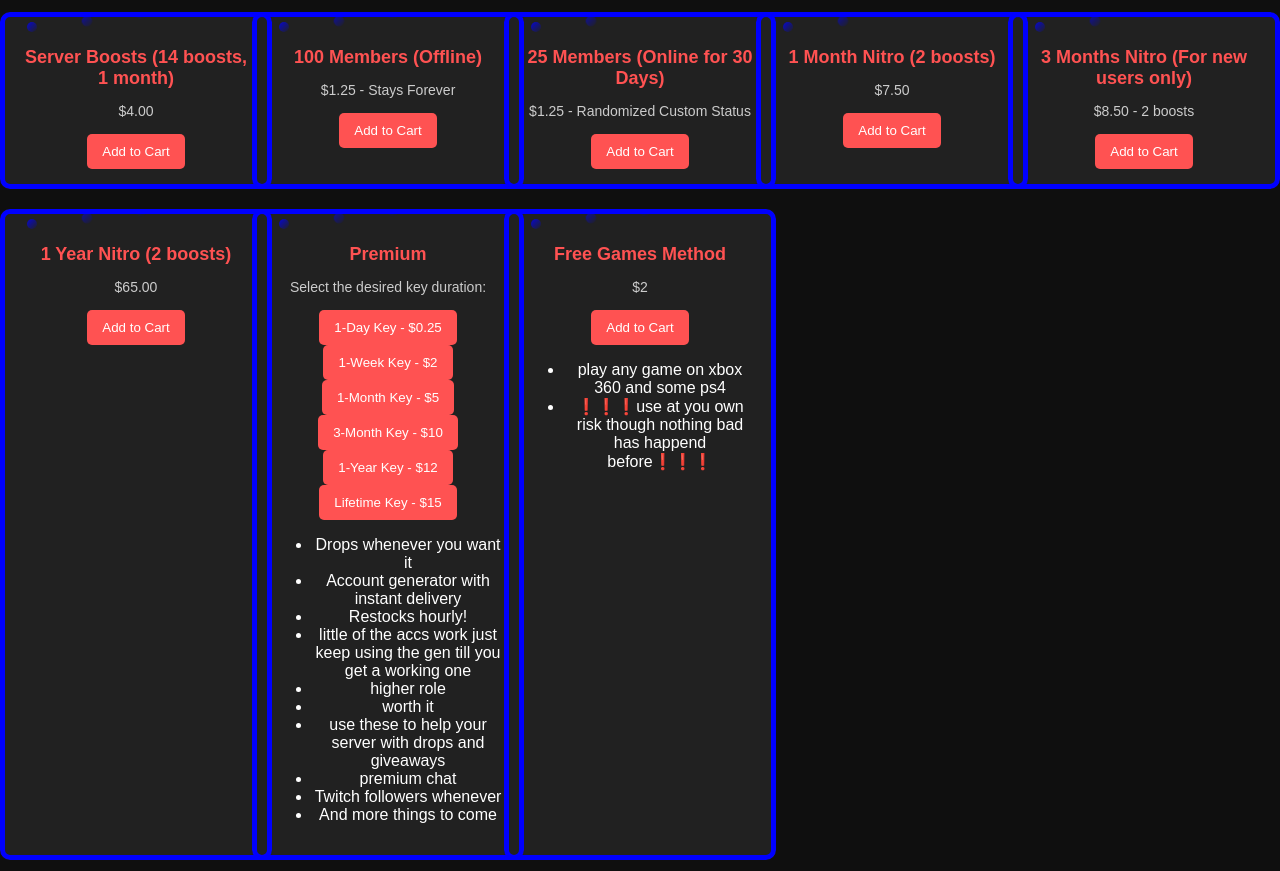
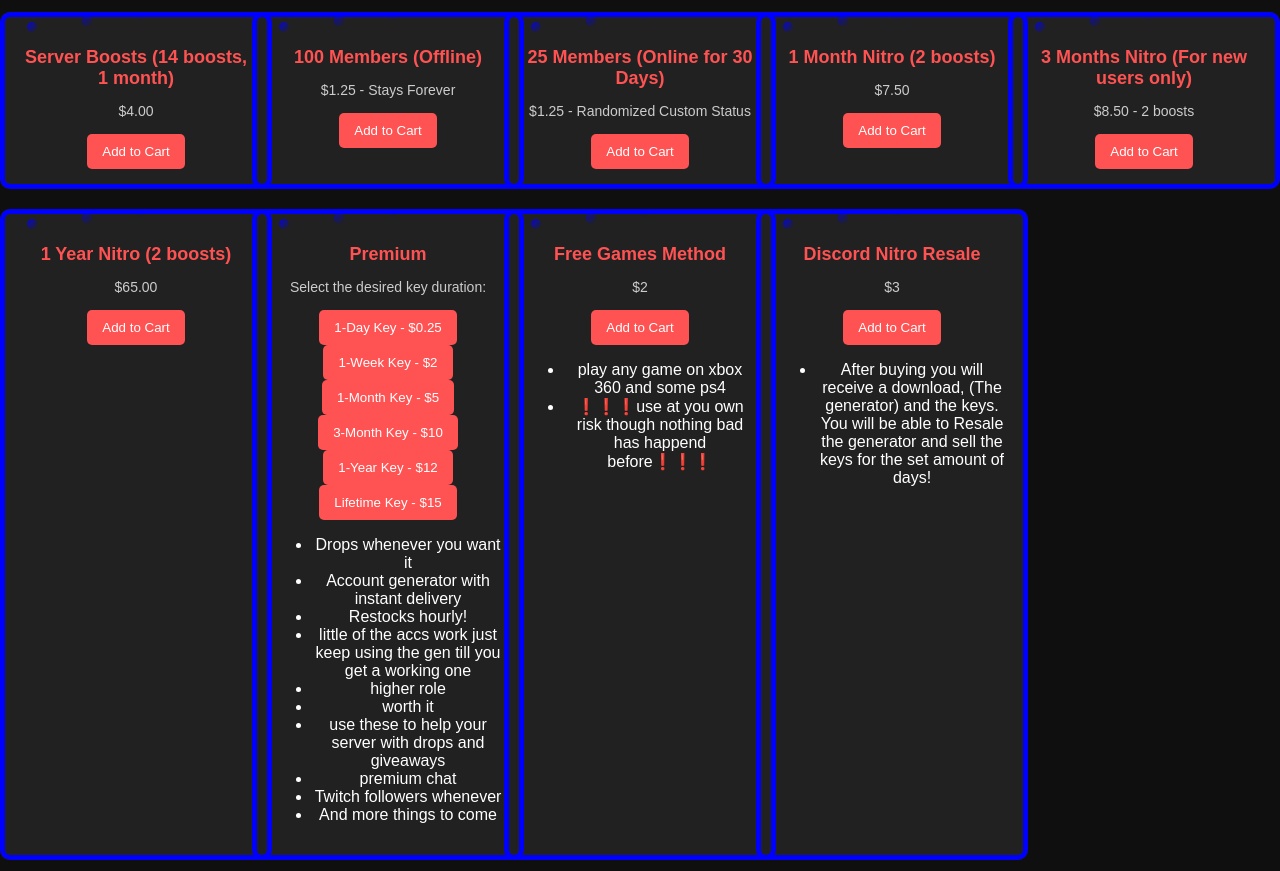
Before and after one commit to Coolo516/CoolosMARKET, a plain HTML site: page index.html in a window 1280 px wide. Shown: the part 729-1600 px from the top of the page. Drawn offline with Linux system fonts and the light colour scheme.

Commit message:
Update index.html

```diff
--- a/index.html
+++ b/index.html
@@ -482,6 +482,21 @@
         </ul>
     </div>
 
+    <div class="product">
+        <div class="fire-square"></div>
+        <div class="flame flame-1"></div>
+        <div class="flame flame-2"></div>
+        <div class="flame flame-3"></div>
+        <div class="flame flame-4"></div>
+        <h2>Discord Nitro Resale</h2>
+        <p>$3</p>
+        <button onclick="addToCart('Discord Nitro Method', 3.00)">Add to Cart</button>
+        <ul>
+            <li>After buying you will receive a download, (The generator) and the keys.
+
+                You will be able to Resale the generator and sell the keys for the set amount of days!</li>
+        </ul>
+    </div>
 
 </div>
 <!-- Cart Modal -->
```
